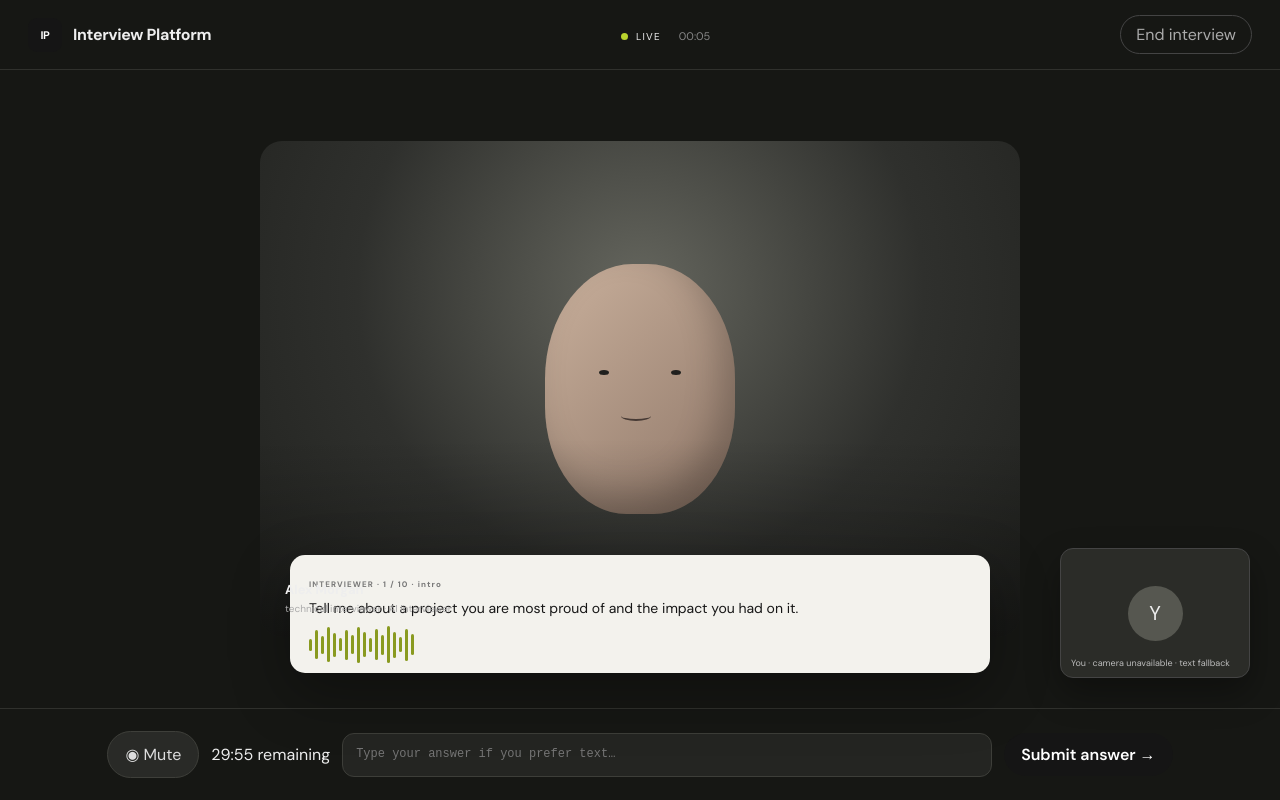
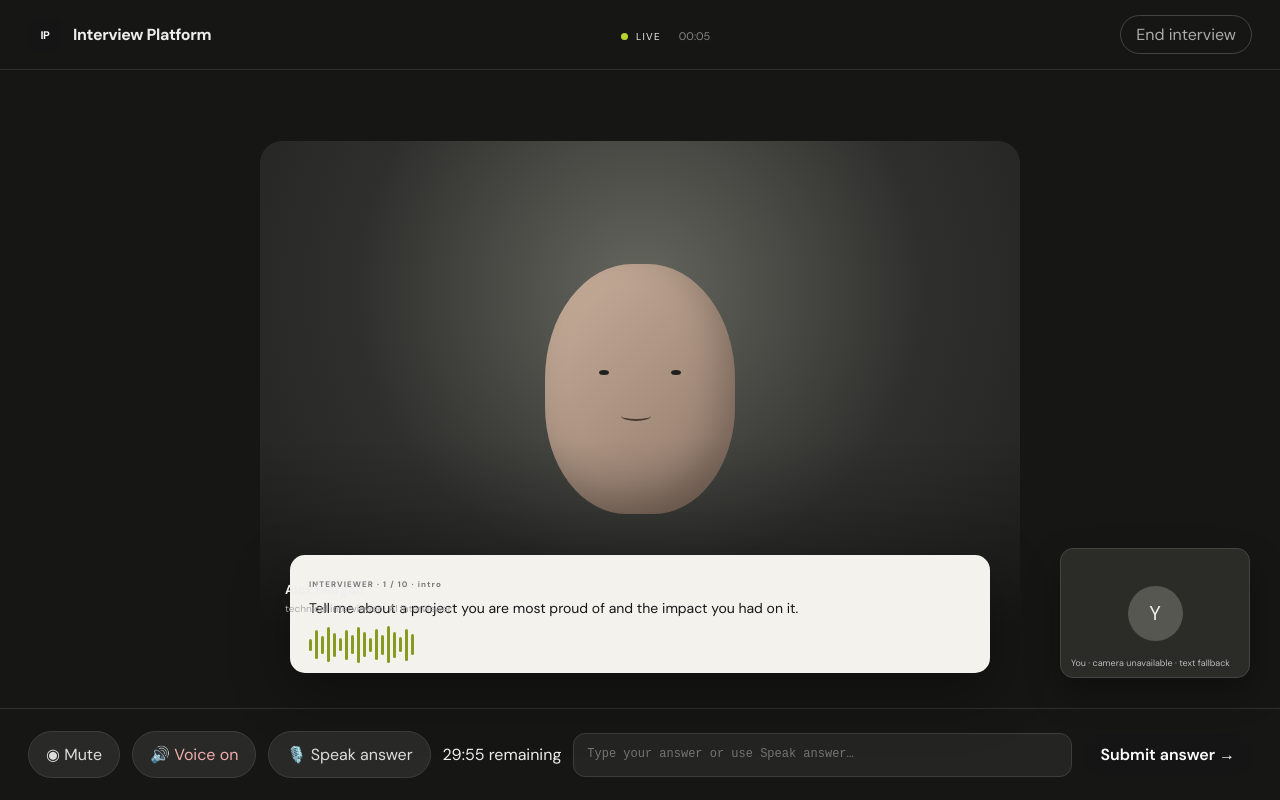
Before and after one commit to HarshKumarPathak/Interview-Platform, a Next.js app in the folder apps/web/: page /interview/room in a window 1280 px wide. Built offline with nearby package versions, Linux system fonts and the light colour scheme; no server answers; a web font is replaced by a local one.

Commit message:
feat(interview): add browser voice interviewer and speech input

```diff
--- a/apps/web/app/interview/room/page.tsx
+++ b/apps/web/app/interview/room/page.tsx
@@ -14,13 +14,37 @@ type CandidateContext = {
 
 type AIQuestion = { question: string; role?: string; source?: string; rationale?: string; stage?: string; question_index?: number; difficulty?: string; policy_focus?: string[] };
 
+type SpeechRecognitionLike = {
+  lang: string;
+  continuous: boolean;
+  interimResults: boolean;
+  onresult: ((event: { results: ArrayLike<ArrayLike<{ transcript: string }>> }) => void) | null;
+  onerror: (() => void) | null;
+  onend: (() => void) | null;
+  start: () => void;
+  stop: () => void;
+};
+
+type SpeechRecognitionConstructor = new () => SpeechRecognitionLike;
+
+declare global {
+  interface Window {
+    SpeechRecognition?: SpeechRecognitionConstructor;
+    webkitSpeechRecognition?: SpeechRecognitionConstructor;
+  }
+}
+
 const QUESTION_LIMITS: Record<string, number> = { placement: 10, hr: 8, upsc: 10, college: 8, mba: 9, ssb: 8 };
+const SPEECH_LANGUAGES: Record<string, string> = { English: "en-IN", Hindi: "hi-IN", Hinglish: "en-IN" };
 
 export default function InterviewRoomPage() {
   const [question, setQuestion] = useState("Preparing your interview…");
   const [questionMeta, setQuestionMeta] = useState<AIQuestion | null>(null);
   const [seconds, setSeconds] = useState(0);
   const [muted, setMuted] = useState(false);
+  const [voiceEnabled, setVoiceEnabled] = useState(true);
+  const [listening, setListening] = useState(false);
+  const [speechSupported, setSpeechSupported] = useState(false);
   const [answer, setAnswer] = useState("");
   const [interviewId, setInterviewId] = useState<string | null>(null);
   const [loading, setLoading] = useState(true);
@@ -30,21 +54,62 @@ export default function InterviewRoomPage() {
   const [cameraReady, setCameraReady] = useState(false);
   const videoRef = useRef<HTMLVideoElement>(null);
   const streamRef = useRef<MediaStream | null>(null);
+  const recognitionRef = useRef<SpeechRecognitionLike | null>(null);
 
   const config = useMemo(() => (typeof window === "undefined" ? {} : parseConfig()), []);
   const durationMinutes = Number.parseInt(config.duration ?? "30", 10);
   const maxAnswers = QUESTION_LIMITS[String(config.type ?? "placement").toLowerCase()] ?? 10;
+  const speechLanguage = SPEECH_LANGUAGES[String(config.language ?? "English")] ?? "en-IN";
+
+  const speakQuestion = useCallback((text: string) => {
+    if (!voiceEnabled || typeof window === "undefined" || !("speechSynthesis" in window)) return;
+    window.speechSynthesis.cancel();
+    const utterance = new SpeechSynthesisUtterance(text);
+    utterance.lang = speechLanguage;
+    utterance.rate = 0.95;
+    utterance.pitch = 1;
+    window.speechSynthesis.speak(utterance);
+  }, [speechLanguage, voiceEnabled]);
+
+  const stopListening = useCallback(() => {
+    recognitionRef.current?.stop();
+    recognitionRef.current = null;
+    setListening(false);
+  }, []);
+
+  const startListening = useCallback(() => {
+    if (typeof window === "undefined") return;
+    const Recognition = window.SpeechRecognition ?? window.webkitSpeechRecognition;
+    if (!Recognition) return;
+    stopListening();
+    const recognition = new Recognition();
+    recognition.lang = speechLanguage;
+    recognition.continuous = true;
+    recognition.interimResults = true;
+    recognition.onresult = (event) => {
+      let transcript = "";
+      for (let index = 0; index < event.results.length; index += 1) transcript += event.results[index][0]?.transcript ?? "";
+      setAnswer(transcript.trim());
+    };
+    recognition.onerror = () => setListening(false);
+    recognition.onend = () => setListening(false);
+    recognitionRef.current = recognition;
+    try { recognition.start(); setListening(true); } catch { setListening(false); }
+  }, [speechLanguage, stopListening]);
 
   const finishInterview = useCallback(async () => {
     if (!interviewId || ending) return;
     setEnding(true);
+    stopListening();
+    if (typeof window !== "undefined" && "speechSynthesis" in window) window.speechSynthesis.cancel();
     streamRef.current?.getTracks().forEach((track) => track.stop());
     await fetch("/api/interviews", { method: "PATCH", headers: { "Content-Type": "application/json" }, body: JSON.stringify({ interviewId, status: "completed" }) });
     sessionStorage.setItem("active-interview-id", interviewId);
     window.location.href = "/interview/complete";
-  }, [ending, interviewId]);
+  }, [ending, interviewId, stopListening]);
 
   useEffect(() => {
+    setSpeechSupported(Boolean(window.SpeechRecognition ?? window.webkitSpeechRecognition));
     let active = true;
     async function startCamera() {
       try {
@@ -56,8 +121,8 @@ export default function InterviewRoomPage() {
       } catch { setCameraReady(false); }
     }
     void startCamera();
-    return () => { active = false; streamRef.current?.getTracks().forEach((track) => track.stop()); streamRef.current = null; };
-  }, []);
+    return () => { active = false; stopListening(); streamRef.current?.getTracks().forEach((track) => track.stop()); streamRef.current = null; if (typeof window !== "undefined" && "speechSynthesis" in window) window.speechSynthesis.cancel(); };
+  }, [stopListening]);
 
   useEffect(() => { const id = window.setInterval(() => setSeconds((s) => s + 1), 1000); return () => window.clearInterval(id); }, []);
   useEffect(() => { if (interviewId && seconds >= durationMinutes * 60) void finishInterview(); }, [seconds, durationMinutes, interviewId, finishInterview]);
@@ -80,42 +145,36 @@ export default function InterviewRoomPage() {
         setInterviewId(payload.interview.id);
         await fetch("/api/interviews", { method: "PATCH", headers: { "Content-Type": "application/json" }, body: JSON.stringify({ interviewId: payload.interview.id, status: "in_progress" }) });
         const resumeContext = candidateContext.resume?.parsed_json?.context;
-        const aiResponse = await fetch("/api/ai/question", {
-          method: "POST", headers: { "Content-Type": "application/json" },
-          body: JSON.stringify({ context: { interview_type: interviewType, difficulty, language, candidate: { name: candidateContext.candidate.display_name, headline: candidateContext.candidate.headline, college: candidateContext.candidate.college, degree: candidateContext.candidate.degree, graduation_year: candidateContext.candidate.graduation_year, resume_summary: resumeContext?.summary, skills: resumeContext?.skills ?? [], projects: (resumeContext?.projects ?? []).map((item) => item.name ?? "").filter(Boolean), experience: (resumeContext?.experience ?? []).map((item) => [item.role, item.company].filter(Boolean).join(" at ")).filter(Boolean) } }, question_index: 0 })
-        });
+        const aiResponse = await fetch("/api/ai/question", { method: "POST", headers: { "Content-Type": "application/json" }, body: JSON.stringify({ context: { interview_type: interviewType, difficulty, language, candidate: { name: candidateContext.candidate.display_name, headline: candidateContext.candidate.headline, college: candidateContext.candidate.college, degree: candidateContext.candidate.degree, graduation_year: candidateContext.candidate.graduation_year, resume_summary: resumeContext?.summary, skills: resumeContext?.skills ?? [], projects: (resumeContext?.projects ?? []).map((item) => item.name ?? "").filter(Boolean), experience: (resumeContext?.experience ?? []).map((item) => [item.role, item.company].filter(Boolean).join(" at ")).filter(Boolean) } }, question_index: 0 }) });
         if (!aiResponse.ok) throw new Error("AI engine unavailable");
         const ai: AIQuestion = await aiResponse.json();
-        setQuestion(ai.question); setQuestionMeta(ai); setLoading(false);
+        setQuestion(ai.question); setQuestionMeta(ai); setLoading(false); speakQuestion(ai.question);
         await fetch("/api/interviews/turns", { method: "POST", headers: { "Content-Type": "application/json" }, body: JSON.stringify({ interviewId: payload.interview.id, speaker: "interviewer", role: ai.role, content: ai.question, metadata: { source: ai.source, rationale: ai.rationale, stage: ai.stage, question_index: ai.question_index, difficulty: ai.difficulty, policy_focus: ai.policy_focus } }) });
       } catch (error) {
         console.error(error);
-        setQuestion("Tell me about a project you are most proud of and the impact you had on it.");
-        setQuestionMeta({ stage: "intro", question_index: 0, role: "technical_interviewer", source: "fallback" });
-        setLoading(false);
+        const fallback = "Tell me about a project you are most proud of and the impact you had on it.";
+        setQuestion(fallback); setQuestionMeta({ stage: "intro", question_index: 0, role: "technical_interviewer", source: "fallback" }); setLoading(false); speakQuestion(fallback);
       }
     }
     void start();
-  }, [config, durationMinutes]);
+  }, [config, durationMinutes, speakQuestion]);
 
   async function submitAnswer() {
     const text = answer.trim();
     if (!text || !interviewId || ending) return;
+    stopListening();
     const currentQuestion = question;
     const nextAnswerCount = answerCount + 1;
     setAnswerCount(nextAnswerCount);
-    await fetch("/api/interviews/turns", { method: "POST", headers: { "Content-Type": "application/json" }, body: JSON.stringify({ interviewId, speaker: "candidate", content: text, metadata: { question_index: questionMeta?.question_index ?? answerCount, stage: questionMeta?.stage, response_to_role: questionMeta?.role } }) });
+    await fetch("/api/interviews/turns", { method: "POST", headers: { "Content-Type": "application/json" }, body: JSON.stringify({ interviewId, speaker: "candidate", content: text, metadata: { question_index: questionMeta?.question_index ?? answerCount, stage: questionMeta?.stage, response_to_role: questionMeta?.role, input_mode: speechSupported ? "voice_or_text" : "text" } }) });
     if (nextAnswerCount >= maxAnswers) { await finishInterview(); return; }
     const interviewType = String(config.type ?? "placement").toLowerCase();
     const difficulty = (config.difficulty ?? "adaptive").toLowerCase();
     const language = config.language ?? "English";
     const nextQuestionIndex = nextAnswerCount;
-    const response = await fetch("/api/ai/question", {
-      method: "POST", headers: { "Content-Type": "application/json" },
-      body: JSON.stringify({ context: { interview_type: interviewType, difficulty, language, candidate: { name: candidate?.candidate?.display_name, headline: candidate?.candidate?.headline, college: candidate?.candidate?.college, degree: candidate?.candidate?.degree, graduation_year: candidate?.candidate?.graduation_year, resume_summary: candidate?.resume?.parsed_json?.context?.summary, skills: candidate?.resume?.parsed_json?.context?.skills ?? [], projects: (candidate?.resume?.parsed_json?.context?.projects ?? []).map((item) => item.name ?? "").filter(Boolean), experience: (candidate?.resume?.parsed_json?.context?.experience ?? []).map((item) => [item.role, item.company].filter(Boolean).join(" at ")).filter(Boolean) } }, question_index: nextQuestionIndex, previous_answer: text, previous_question: currentQuestion })
-    });
+    const response = await fetch("/api/ai/question", { method: "POST", headers: { "Content-Type": "application/json" }, body: JSON.stringify({ context: { interview_type: interviewType, difficulty, language, candidate: { name: candidate?.candidate?.display_name, headline: candidate?.candidate?.headline, college: candidate?.candidate?.college, degree: candidate?.candidate?.degree, graduation_year: candidate?.candidate?.graduation_year, resume_summary: candidate?.resume?.parsed_json?.context?.summary, skills: candidate?.resume?.parsed_json?.context?.skills ?? [], projects: (candidate?.resume?.parsed_json?.context?.projects ?? []).map((item) => item.name ?? "").filter(Boolean), experience: (candidate?.resume?.parsed_json?.context?.experience ?? []).map((item) => [item.role, item.company].filter(Boolean).join(" at ")).filter(Boolean) } }, question_index: nextQuestionIndex, previous_answer: text, previous_question: currentQuestion }) });
     const ai: AIQuestion = response.ok ? await response.json() : { question: "Can you give me one concrete example and explain the trade-off you considered?", role: "technical_interviewer", source: "adaptive_follow_up", rationale: "Fallback follow-up", stage: "deep_dive", question_index: nextQuestionIndex };
-    setQuestion(ai.question); setQuestionMeta(ai); setAnswer("");
+    setQuestion(ai.question); setQuestionMeta(ai); setAnswer(""); speakQuestion(ai.question);
     await fetch("/api/interviews/turns", { method: "POST", headers: { "Content-Type": "application/json" }, body: JSON.stringify({ interviewId, speaker: "interviewer", role: ai.role, content: ai.question, metadata: { source: ai.source, rationale: ai.rationale, stage: ai.stage, question_index: ai.question_index, difficulty: ai.difficulty, policy_focus: ai.policy_focus, previous_question: currentQuestion } }) });
   }
 
@@ -136,7 +195,14 @@ export default function InterviewRoomPage() {
         <div className="candidate-video">{cameraReady ? <video ref={videoRef} muted playsInline autoPlay /> : <div className="candidate-placeholder">{candidate?.candidate?.display_name?.[0]?.toUpperCase() ?? "Y"}</div>}<span>You · {cameraReady ? "camera live" : "camera unavailable · text fallback"}</span></div>
         <div className="room-question"><span>INTERVIEWER · {answerCount + 1} / {maxAnswers}{questionMeta?.stage ? ` · ${questionMeta.stage.replaceAll("_", " ")}` : ""}</span><p>{loading ? "Preparing…" : question}</p><div className="audio-wave">{Array.from({ length: 18 }, (_, i) => <i key={i} style={{ height: `${12 + ((i * 17) % 28)}px` }} />)}</div></div>
       </section>
-      <footer className="room-controls"><button type="button" className={muted ? "control active" : "control"} onClick={() => setMuted(!muted)}>◉ {muted ? "Unmute" : "Mute"}</button><span className="room-remaining">{remainingLabel} remaining</span><textarea value={answer} onChange={(e) => setAnswer(e.target.value)} placeholder="Type your answer if you prefer text…" disabled={ending} /><button type="button" className="button button-primary" disabled={loading || !answer.trim() || ending} onClick={() => void submitAnswer()}>{ending ? "Finishing…" : "Submit answer →"}</button></footer>
+      <footer className="room-controls">
+        <button type="button" className={muted ? "control active" : "control"} onClick={() => setMuted(!muted)}>◉ {muted ? "Unmute" : "Mute"}</button>
+        <button type="button" className={voiceEnabled ? "control active" : "control"} onClick={() => { setVoiceEnabled((value) => !value); if (voiceEnabled && "speechSynthesis" in window) window.speechSynthesis.cancel(); }}>🔊 {voiceEnabled ? "Voice on" : "Voice off"}</button>
+        {speechSupported && <button type="button" className={listening ? "control active" : "control"} onClick={() => listening ? stopListening() : startListening()}>🎙️ {listening ? "Listening…" : "Speak answer"}</button>}
+        <span className="room-remaining">{remainingLabel} remaining</span>
+        <textarea value={answer} onChange={(e) => setAnswer(e.target.value)} placeholder={listening ? "Listening — speak naturally…" : "Type your answer or use Speak answer…"} disabled={ending} />
+        <button type="button" className="button button-primary" disabled={loading || !answer.trim() || ending} onClick={() => void submitAnswer()}>{ending ? "Finishing…" : "Submit answer →"}</button>
+      </footer>
     </main>
   );
 }
```
